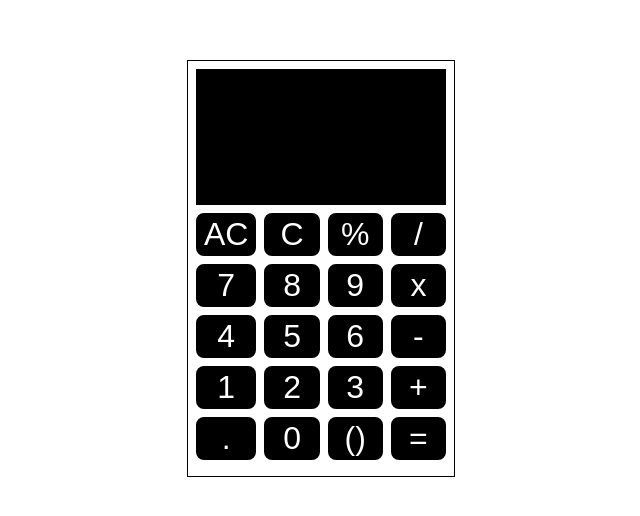
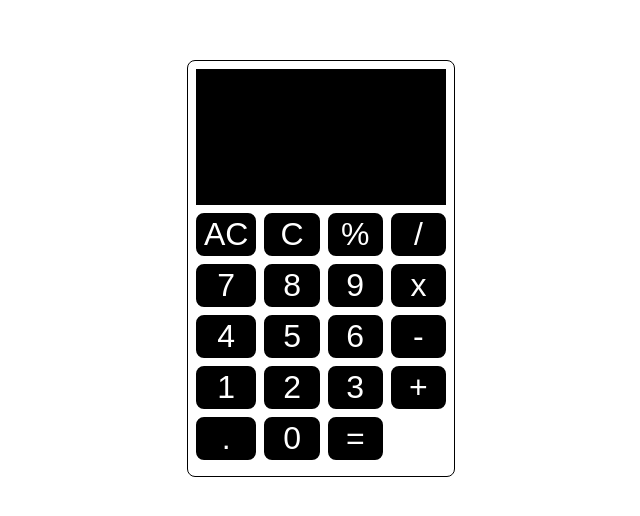
Before and after one commit to ishnmu/calcool, a React (Create React App) app: page / in a window 1280 px wide. Shown: the part 140-656 px from the top of the page, without its empty margins (327-967 px from the left). Built offline with nearby package versions, Linux system fonts and the light colour scheme.

Commit message:
Shunmugam | remove () key and add styling

```diff
--- a/src/components/Calculator/Calculator.js
+++ b/src/components/Calculator/Calculator.js
@@ -106,7 +106,6 @@ const Calculator = () => {
     "+",
     ".",
     "0",
-    "()",
     "=",
   ];
 
--- a/src/components/Calculator/Calculator.style.js
+++ b/src/components/Calculator/Calculator.style.js
@@ -4,6 +4,7 @@ export const CalculatorWrapper = styled.div`
   display: flex;
   flex-direction: column;
   border: 1px solid black;
+  border-radius: 1vh;
   padding: 1vh;
   width: 250px;
   height: fit-content;
```
